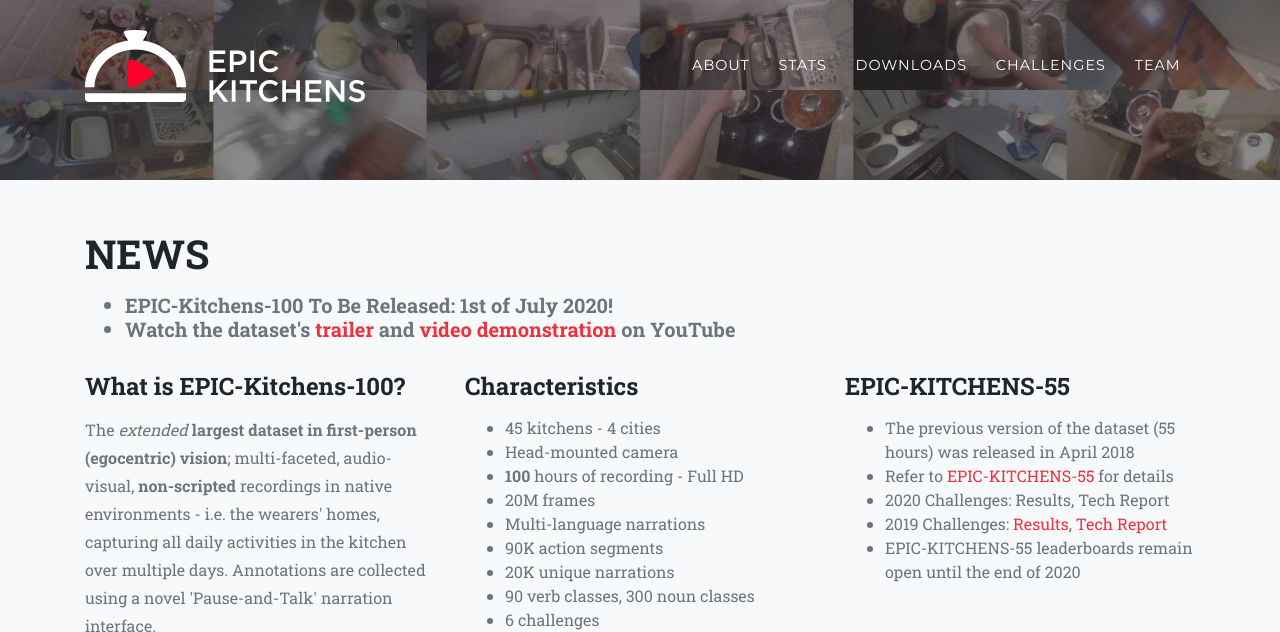
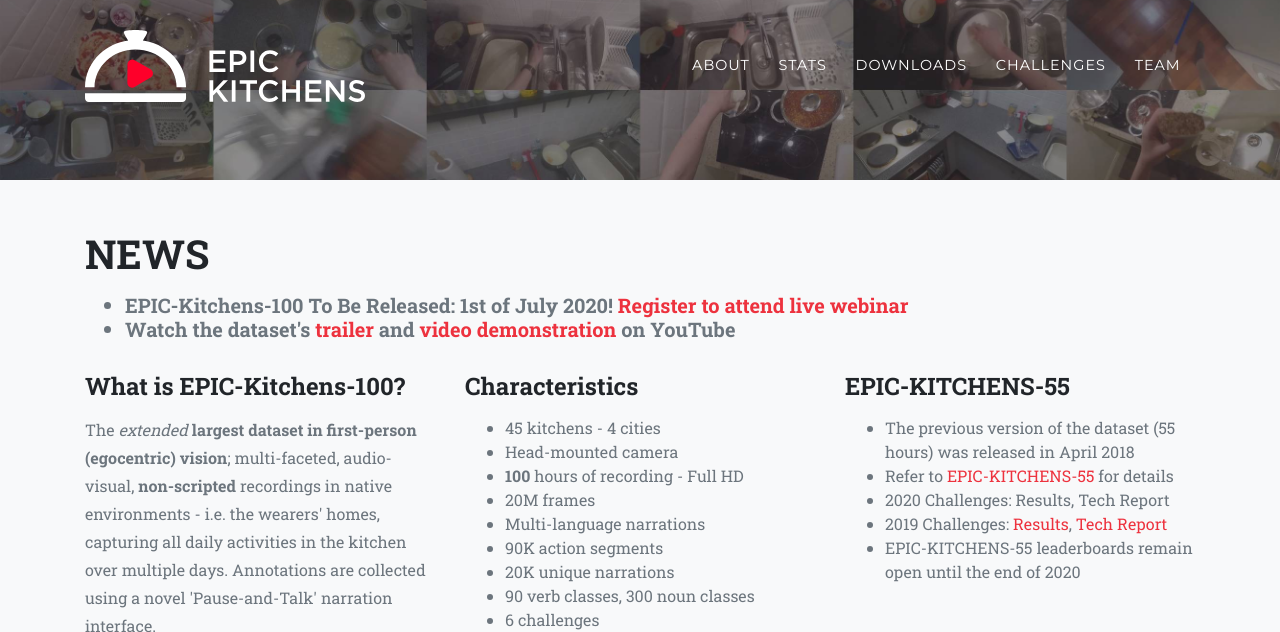
Before and after one commit to epic-kitchens/epic-kitchens.github.io, a Jekyll site: the page built from 2020-100.html, in a window 1280 px wide and 900 px high, cut to the strip 0-632 px from the top of the window. Built offline with Jekyll 4.4.1, drawn with Linux system fonts in a browser that asks for light colours; nearby versions of some CDN libraries; some web fonts are replaced.

Commit message:
webinarLink

```diff
--- a/2020-100.html
+++ b/2020-100.html
@@ -12,8 +12,9 @@
         <h2 class="section-heading text-uppercase">News</h2>
         <h5 class="text-muted" style="text-align:left;">
           <ul>
-            <li>EPIC-Kitchens-100 To Be Released: 1st of July 2020!</li>
+            <li>EPIC-Kitchens-100 To Be Released: 1st of July 2020! <a href="https://zoom.us/webinar/register/WN_ChI0MToWS5qdyJsYG_wf_A">Register to attend live webinar</a></li>
             <li>Watch the dataset's <a href="https://www.youtube.com/watch?v=8IzkrWAfAGg" target="_blank">trailer</a> and <a href="https://www.youtube.com/watch?v=MUlyXDDzbZU&t=4s">video demonstration</a> on YouTube</li>
+
           </ul>
         </h5>
       </div>
```
